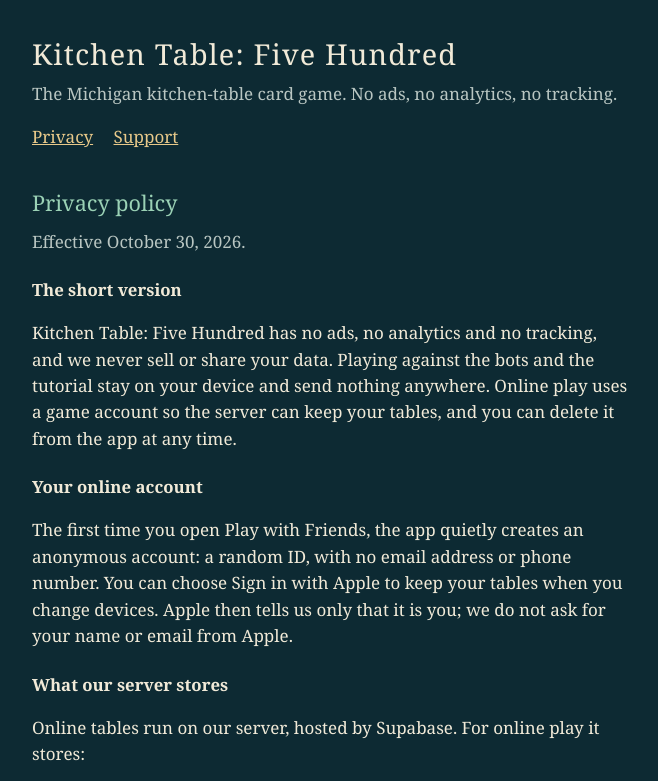
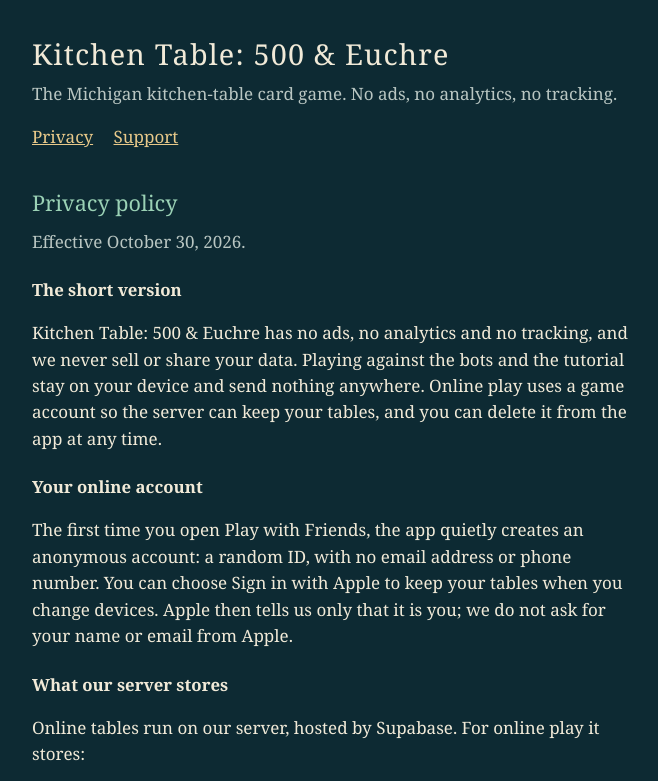
Before and after one commit to CHIMERNAND/five-hundred-site, a plain HTML site: page index.html in a window 1280 px wide. Shown: the top 781 px of the page, without its empty margins (308-966 px from the left). Drawn offline with Linux system fonts and the light colour scheme.

Commit message:
Rename to Kitchen Table: 500 & Euchre
Co-authored-by: Perplexity <noreply@perplexity.ai>

```diff
--- a/index.html
+++ b/index.html
@@ -3,7 +3,7 @@
 <head>
 <meta charset="utf-8">
 <meta name="viewport" content="width=device-width, initial-scale=1">
-<title>Kitchen Table: Five Hundred — Privacy and support</title>
+<title>Kitchen Table: 500 &amp; Euchre — Privacy and support</title>
 <style>
   :root { color-scheme: dark; --bg: #0d2a33; --ink: #f1ead8; --mute: #b9c6c2; --gold: #e8c98a; --you: #9ad1b5; }
   * { box-sizing: border-box; }
@@ -20,7 +20,7 @@
 </head>
 <body>
 <main>
-  <h1>Kitchen Table: Five Hundred</h1>
+  <h1>Kitchen Table: 500 &amp; Euchre</h1>
   <p class="sub">The Michigan kitchen-table card game. No ads, no analytics, no tracking.</p>
   <nav>
     <a href="#privacy">Privacy</a>
@@ -31,7 +31,7 @@
   <p class="sub">Effective October 30, 2026.</p>
 
   <h3>The short version</h3>
-  <p>Kitchen Table: Five Hundred has no ads, no analytics and no tracking, and we never sell or share your data. Playing against the bots and the tutorial stay on your device and send nothing anywhere. Online play uses a game account so the server can keep your tables, and you can delete it from the app at any time.</p>
+  <p>Kitchen Table: 500 &amp; Euchre has no ads, no analytics and no tracking, and we never sell or share your data. Playing against the bots and the tutorial stay on your device and send nothing anywhere. Online play uses a game account so the server can keep your tables, and you can delete it from the app at any time.</p>
 
   <h3>Your online account</h3>
   <p>The first time you open Play with Friends, the app quietly creates an anonymous account: a random ID, with no email address or phone number. You can choose Sign in with Apple to keep your tables when you change devices. Apple then tells us only that it is you; we do not ask for your name or email from Apple.</p>
```
Also changed, not shown: join/index.html (+3 -3 lines).
